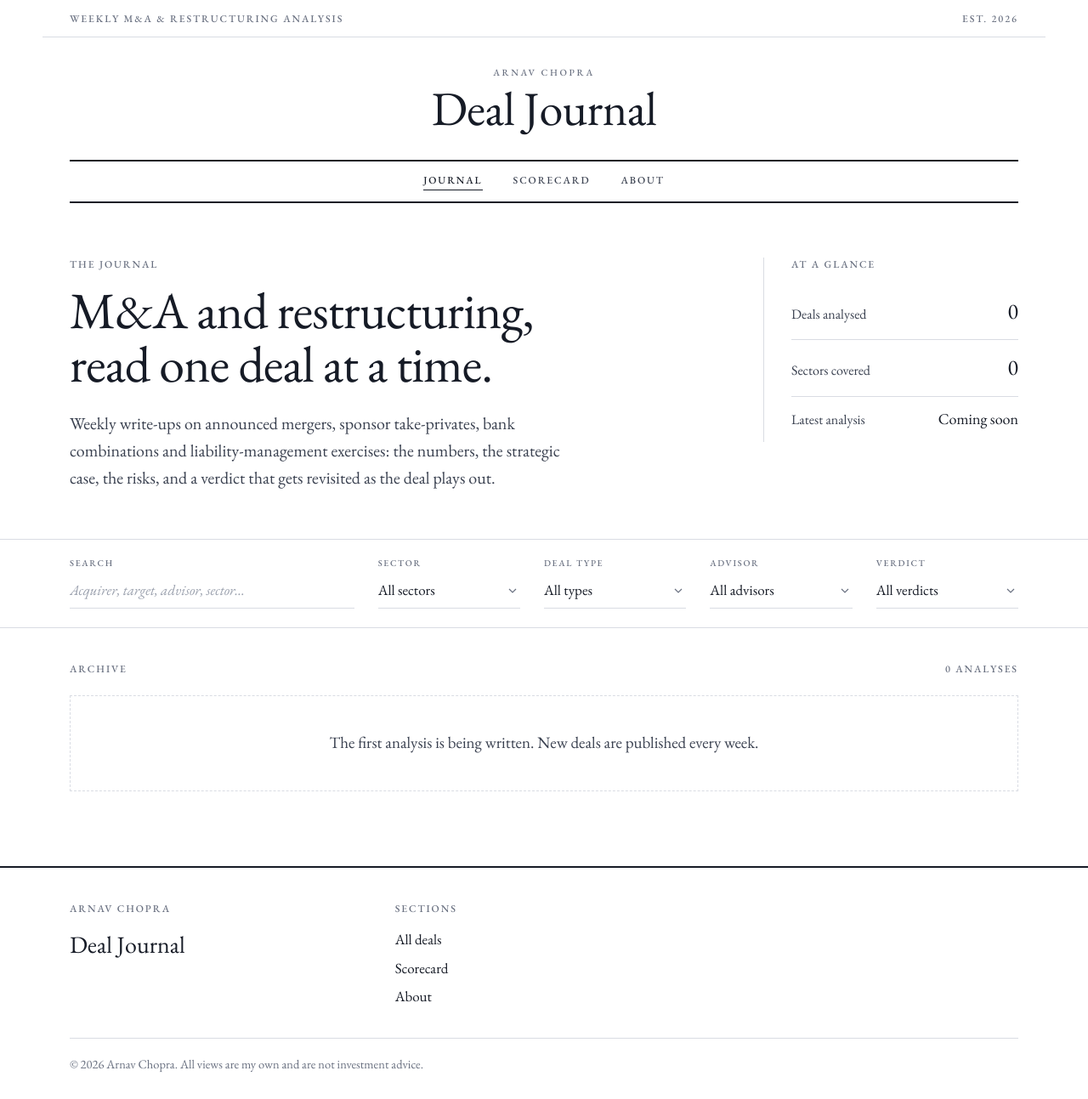
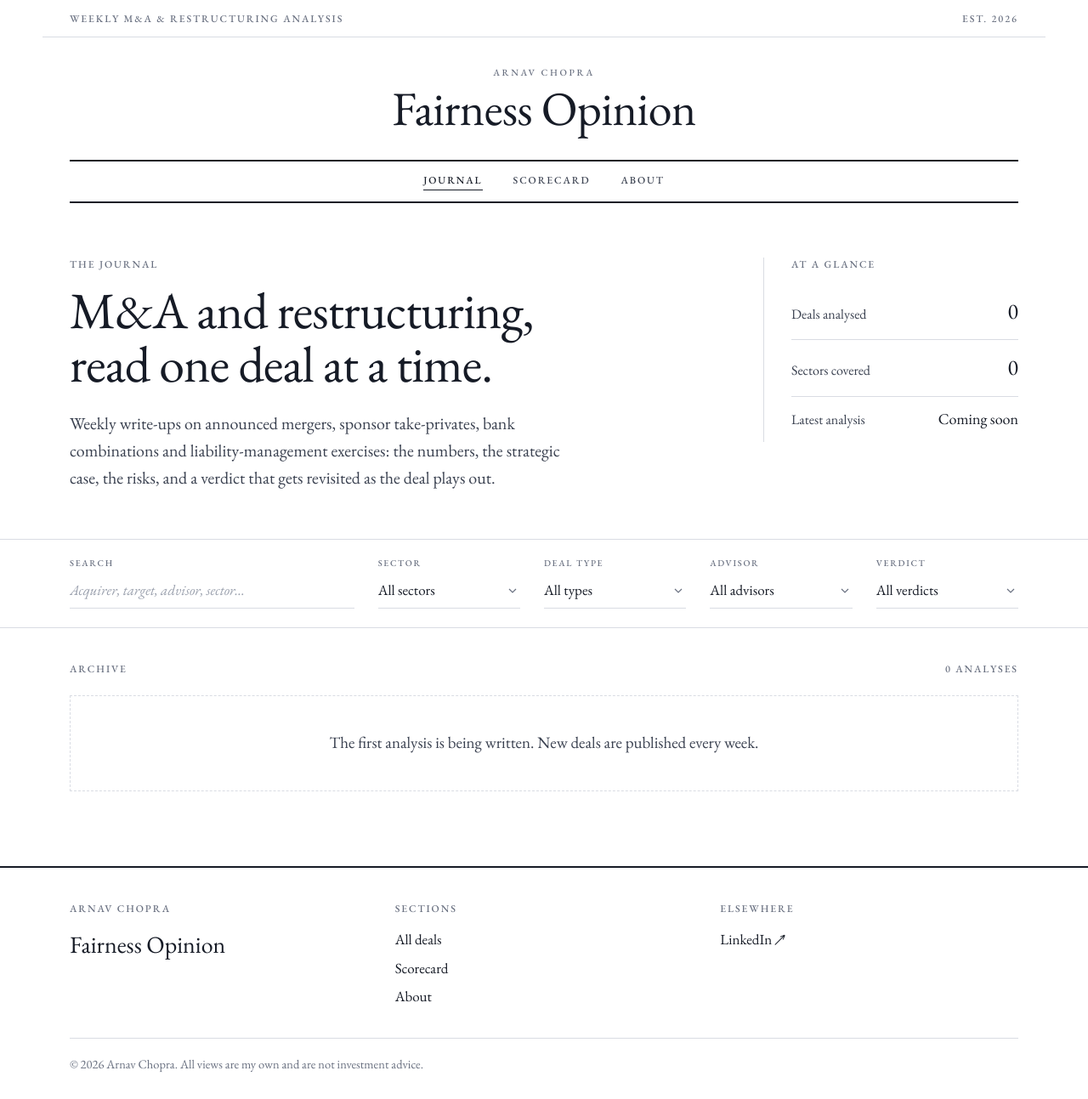
Before and after one commit to arnavchopra24/arnavchopra24, a Jekyll site: the page built from index.html, in a window 1280 px wide. Shown: the whole page at 85% size. Built offline with Jekyll 4.4.1, drawn with Linux system fonts in a browser that asks for light colours.

Commit message:
Update _config.yml

```diff
--- a/_config.yml
+++ b/_config.yml
@@ -1,19 +1,19 @@
 # ─────────────────────────────────────────────────────────────
-#  Deal Journal: site settings
+#  Fairness Opinion: site settings
 #  Fill in the lines marked EDIT. Leave a line commented out (#)
 #  to hide that link on the site.
 # ─────────────────────────────────────────────────────────────
 
-title: Deal Journal
-description: Weekly analysis of M&A, bank mergers and restructurings by Arnav Chopra.
+title: Fairness Opinion
+description: An independent view on every deal. Weekly analysis of M&A, bank mergers and restructurings by Arnav Chopra.
 
 author:
   name: Arnav Chopra
   # EDIT: remove the # at the start of a line once you have the link
-  # linkedin: https://www.linkedin.com/in/your-profile
+  linkedin: https://www.linkedin.com/in/arnavchopra1
   # email: you@example.com
   # resume: /assets/resume.pdf          # upload your PDF to the assets folder
-  # photo: /assets/img/photo.jpg        # upload a square photo to assets/img
+  photo: /assets/img/photo.jpg
 
 # ── You don't need to change anything below this line ──
 
```
